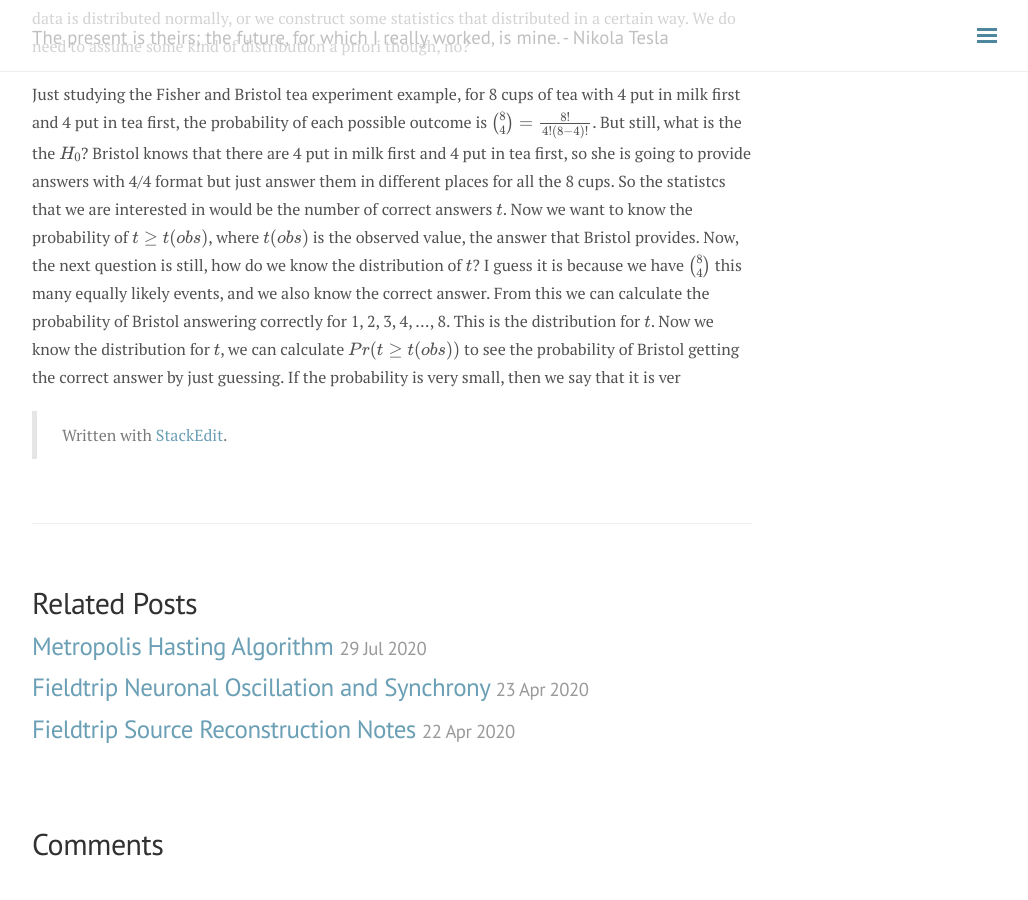
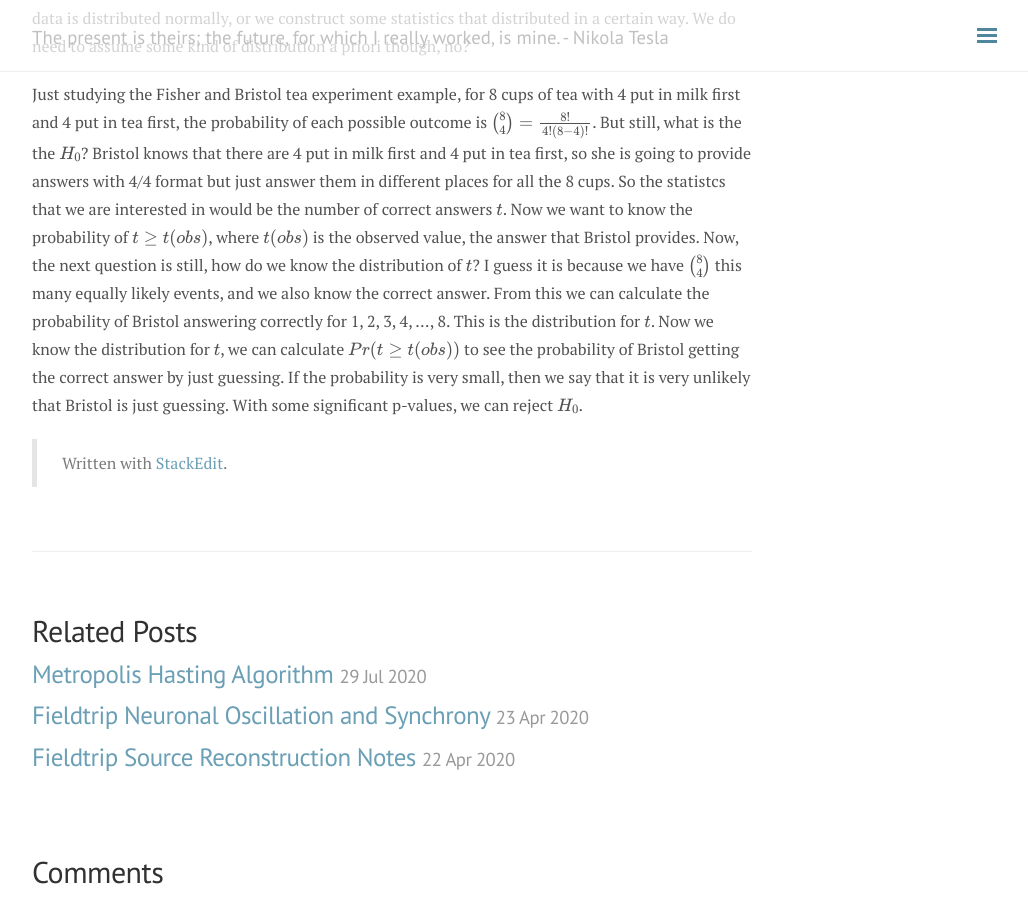
Before and after one commit to andylikescodes/andylikescodes.github.io, a Jekyll site: the page built from _posts/2020-07-28-Testing-Null-Hypothesis-For-Treatment-Effects.md, in a window 1280 px wide and 900 px high, scrolled down 944 px. Shown: the whole window, without its empty margins (248-1276 px from the left). Built offline with Jekyll 4.4.1, drawn with Linux system fonts in a browser that asks for light colours; nearby versions of some CDN libraries; formulas are drawn with MathJax 3; comment, search, counter and statistics services are not loaded; before the commit the page ends 1816 px from its top, so only the background shows below that; part of the change alters nothing that is shown.

Commit message:
_posts/2020-07-28-Testing-Null-Hypothesis-For-Treatment-Effects.md updated from https://stackedit.io/

```diff
--- a/_posts/2020-07-28-Testing-Null-Hypothesis-For-Treatment-Effects.md
+++ b/_posts/2020-07-28-Testing-Null-Hypothesis-For-Treatment-Effects.md
@@ -15,7 +15,7 @@ Should I consider this distribution as the $H_0$ distribution? Assuming there is
 
 Watching the video again - under $H_0$ the potential outcomes are the same for each subject $y_i(0) = y_i(1)$ for all assignments in $\Omega$. In randomized experiments, all assignment vectors in $\Omega$ are equally likely. I am guessing that under the $H_0$, if we take $\bar{Y}_t - \bar{Y}_c$ as the statistics, then it should be some kind of a distribution around 0, because $H_0$ is making the assumption that there is no treatment effect. Then after we have a bunch of observations, then we can use these observations to get a statistics to do the hypothesis testing. Although, the question now is how do we know the distribution/statistics under $H_0$? If we think about hypothesis testing for the mean with known variance under normal distribution, we construct $H_0:\mu=\mu_0$. Then after we collect sample data and we have $\bar{x}$, we find the cumulated probability of  $\mu \geq \bar{x}$ from the normal distribution of $\mu$ with   mean $\mu_0$ and some fixed variance. In this $H_0$ we need to construct something like $H_0: \bar{Y}_t - \bar{Y}_c=0$. The first thing is that what is the statistics we are using in here? In the normal case, we know that the data is distributed normally, or we construct some statistics that distributed in a certain way. We do need to assume some kind of distribution a priori though, no?
 
-Just studying the Fisher and Bristol tea experiment example, for 8 cups of tea with 4 put in milk first and 4 put in tea first, the probability of each possible outcome is $\binom{8}{4} = \frac{8!}{4!(8-4)!}$. But still, what is the the $H_0$? Bristol knows that there are 4 put in milk first and 4 put in tea first, so she is going to provide answers with 4/4 format but just answer them in different places for all the 8 cups. So the statistcs that we are interested in would be the number of correct answers $t$. Now we want to know the probability of $t\geq t(obs)$, where $t(obs)$ is the observed value, the answer that Bristol provides. Now, the next question is still, how do we know the distribution of $t$? I guess it is because we have $\binom{8}{4}$ this many equally likely events, and we also know the correct answer. From this we can calculate the probability of Bristol answering correctly for 1, 2, 3, 4, ..., 8. This is the distribution for $t$. Now we know the distribution for $t$, we can calculate $Pr(t\geq t(obs))$ to see the probability of Bristol getting the correct answer by just guessing. If the probability is very small, then we say that it is ver
+Just studying the Fisher and Bristol tea experiment example, for 8 cups of tea with 4 put in milk first and 4 put in tea first, the probability of each possible outcome is $\binom{8}{4} = \frac{8!}{4!(8-4)!}$. But still, what is the the $H_0$? Bristol knows that there are 4 put in milk first and 4 put in tea first, so she is going to provide answers with 4/4 format but just answer them in different places for all the 8 cups. So the statistcs that we are interested in would be the number of correct answers $t$. Now we want to know the probability of $t\geq t(obs)$, where $t(obs)$ is the observed value, the answer that Bristol provides. Now, the next question is still, how do we know the distribution of $t$? I guess it is because we have $\binom{8}{4}$ this many equally likely events, and we also know the correct answer. From this we can calculate the probability of Bristol answering correctly for 1, 2, 3, 4, ..., 8. This is the distribution for $t$. Now we know the distribution for $t$, we can calculate $Pr(t\geq t(obs))$ to see the probability of Bristol getting the correct answer by just guessing. If the probability is very small, then we say that it is very unlikely that Bristol is just guessing. With some significant p-values, we can reject $H_0$.
 
 
 
@@ -25,7 +25,7 @@ Just studying the Fisher and Bristol tea experiment example, for 8 cups of tea w
 
 > Written with [StackEdit](https://stackedit.io/).
 <!--stackedit_data:
-eyJoaXN0b3J5IjpbMTUzNzU1MjEwNCwtMTA5ODIyNzc5NSwxMz
-ExNDU4ODcxLDU2NjIwNjYzOCwtMTk1MzQxMzg2NCwyMDA3NDU1
-MzI1LC0yMDY5NzA4NTQ1XX0=
+eyJoaXN0b3J5IjpbLTE0ODUxMDgwNzEsLTEwOTgyMjc3OTUsMT
+MxMTQ1ODg3MSw1NjYyMDY2MzgsLTE5NTM0MTM4NjQsMjAwNzQ1
+NTMyNSwtMjA2OTcwODU0NV19
 -->
```
